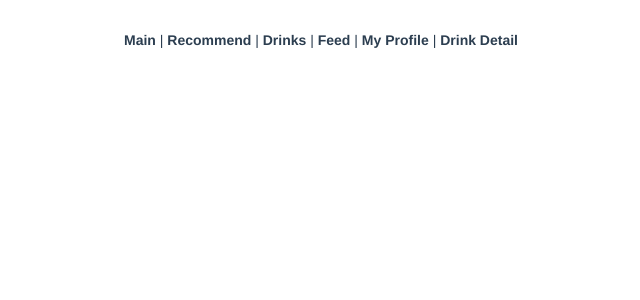
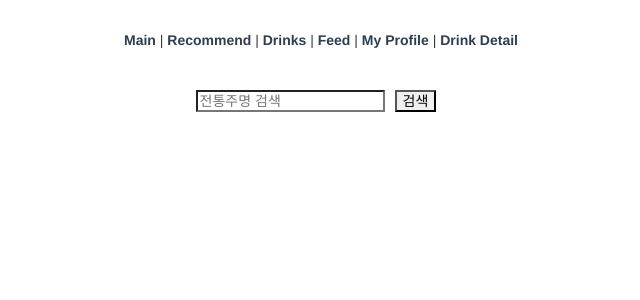
Before and after one commit to 3jieun3/SSAFY_PJT_JuJuClub, a Vue app in the folder FE/joojooclub/: page /feed/new in a window 1280 px wide. Shown: the top 300 px of the page, without its empty margins (319-959 px from the left). Built offline with nearby package versions, Linux system fonts and the light colour scheme.

Commit message:
feat : posting new view create (#20)

```diff
--- a/FE/joojooclub/src/router/index.js
+++ b/FE/joojooclub/src/router/index.js
@@ -7,6 +7,7 @@ import RecommendResultView from '@/views/RecommendResultView'
 import DrinksView from '@/views/DrinksView'
 import DrinkDetailView from '@/views/DrinkDetailView'
 import FeedView from '@/views/FeedView'
+import PostingNewView from '@/views/PostingNewView'
 import ProfileView from '@/views/ProfileView'
 
 Vue.use(VueRouter)
@@ -42,11 +43,11 @@ const routes = [
     name: 'feed',
     component: FeedView
   },
-  // {
-  //   path: '/feed/new',
-  //   name: 'feedNew',
-  //   component: PostingNewView
-  // },
+  {
+    path: '/feed/new',
+    name: 'feedNew',
+    component: PostingNewView
+  },
   // {
   //   path: '/feed/:feedPK/edit',
   //   name: 'feedEdit',
--- /dev/null
+++ b/FE/joojooclub/src/views/PostingNewView.vue
@@ -0,0 +1,20 @@
+<template>
+	<div>
+		<search-bar></search-bar>
+	</div>
+</template>
+
+<script>
+import SearchBar from '@/components/feed/SearchBar'
+
+export default {
+	name: 'PostingNewView',
+	components: {
+		SearchBar,
+	},
+}
+</script>
+
+<style>
+
+</style>
```
